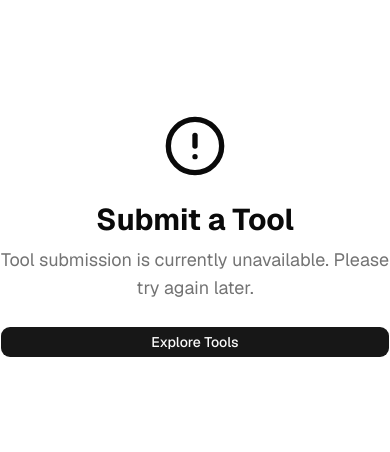
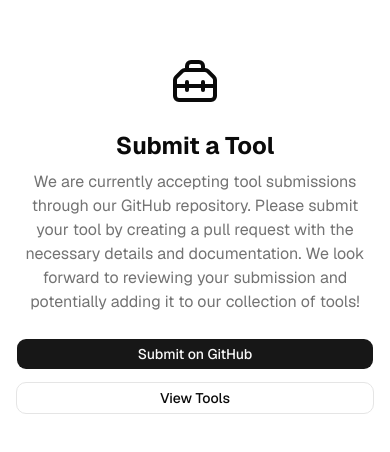
Before and after one commit to miragzamov/aitools, a Next.js app: page /submit in a window 390 px wide. Shown: the part 186-638 px from the top of the page. Built offline with nearby package versions, Linux system fonts and the light colour scheme.

Commit message:
feat: enhance page layout and update tool submission instructions

```diff
--- a/app/page.tsx
+++ b/app/page.tsx
@@ -4,24 +4,24 @@
 export default function Page() {
   return (
     <div className="flex min-h-screen flex-col items-center justify-center bg-background">
-      <section className="container mx-auto px-4 py-16 md:py-24">
+      <section className="w-full container mx-auto px-4 py-12 md:py-16 lg:py-24">
         <div className="mx-auto max-w-4xl text-center">
-          <h1 className="mb-6 text-4xl font-bold text-foreground md:text-6xl">
+          <h1 className="mb-4 text-3xl font-bold text-foreground sm:text-4xl md:text-5xl lg:text-6xl">
             AiTools
           </h1>
-          <p className="mx-auto mb-8 max-w-2xl text-lg text-muted-foreground md:text-xl">
+          <p className="mx-auto mb-8 max-w-2xl text-base text-muted-foreground sm:text-lg md:text-xl">
             Discover powerful AI-powered tools to enhance your productivity and
             creativity. From content generation to data analysis, AiTools has
             everything you need.
           </p>
-          <div className="flex flex-col justify-center gap-4 sm:flex-row">
-            <Link href="/tools">
-              <Button size="lg" className="px-8">
+          <div className="flex flex-col gap-3 sm:gap-4 sm:flex-row justify-center items-stretch sm:items-center">
+            <Link href="/tools" className="w-full sm:w-auto">
+              <Button size="lg" className="w-full sm:w-auto px-6 sm:px-8">
                 Explore Tools
               </Button>
             </Link>
-            <Link href="/submit">
-              <Button variant="outline" size="lg" className="px-8">
+            <Link href="/submit" className="w-full sm:w-auto">
+              <Button variant="outline" size="lg" className="w-full sm:w-auto px-6 sm:px-8">
                 Submit a Tool
               </Button>
             </Link>
--- a/app/submit/page.tsx
+++ b/app/submit/page.tsx
@@ -1,21 +1,26 @@
 import { Button } from "@/components/ui/button"
 import Link from "next/link"
-import { AlertCircle } from "lucide-react"
+import { Toolbox } from "lucide-react"
 
 export default function Page() {
   return (
-    <div className="flex min-h-screen flex-col items-center justify-center bg-background">
-      <div className="max-w-md text-center">
+    <div className="flex min-h-screen flex-col items-center justify-center bg-background px-4 py-8 sm:px-6 lg:px-8">
+      <div className="w-full max-w-md text-center">
         <div className="mb-6 flex justify-center">
-          <AlertCircle className="h-16 w-16" />
+          <Toolbox className="h-12 w-12 sm:h-16 sm:w-16" />
         </div>
-        <h1 className="mb-2 text-3xl font-bold">Submit a Tool</h1>
-        <p className="mb-6 text-lg text-muted-foreground">
-          Tool submission is currently unavailable. Please try again later.
+        <h1 className="mb-2 text-2xl font-bold sm:text-3xl">Submit a Tool</h1>
+        <p className="mb-6 text-base text-muted-foreground sm:text-lg">
+          We are currently accepting tool submissions through our GitHub repository. Please submit your tool by creating a pull request with the necessary details and documentation. We look forward to reviewing your submission and potentially adding it to our collection of tools!
         </p>
-        <Link href="/tools">
-          <Button className="w-full">Explore Tools</Button>
-        </Link>
+        <div className="flex flex-col gap-3 sm:flex-row sm:justify-center sm:gap-4">
+          <Link href="https://github.com/miragzamov/aitools" target="_blank" rel="noopener noreferrer" className="w-full sm:w-auto">
+            <Button className="w-full">Submit on GitHub</Button>
+          </Link>
+          <Link href="/tools" className="w-full sm:w-auto">
+            <Button variant="outline" className="w-full">View Tools</Button>
+          </Link>
+        </div>
       </div>
     </div>
   )
```
